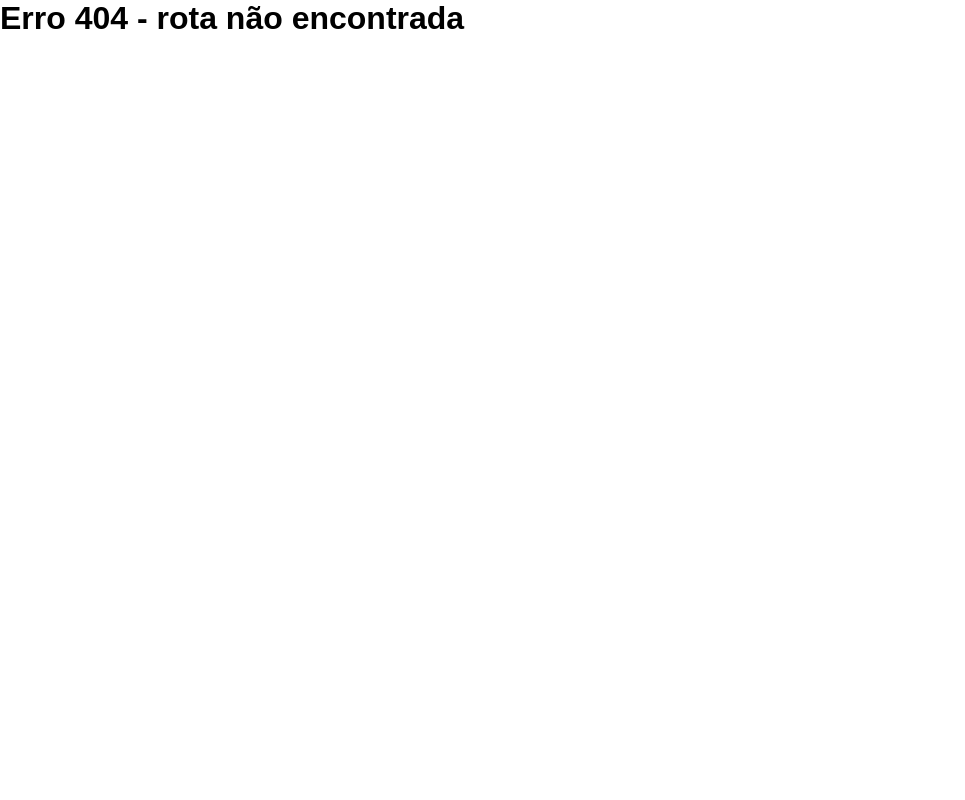
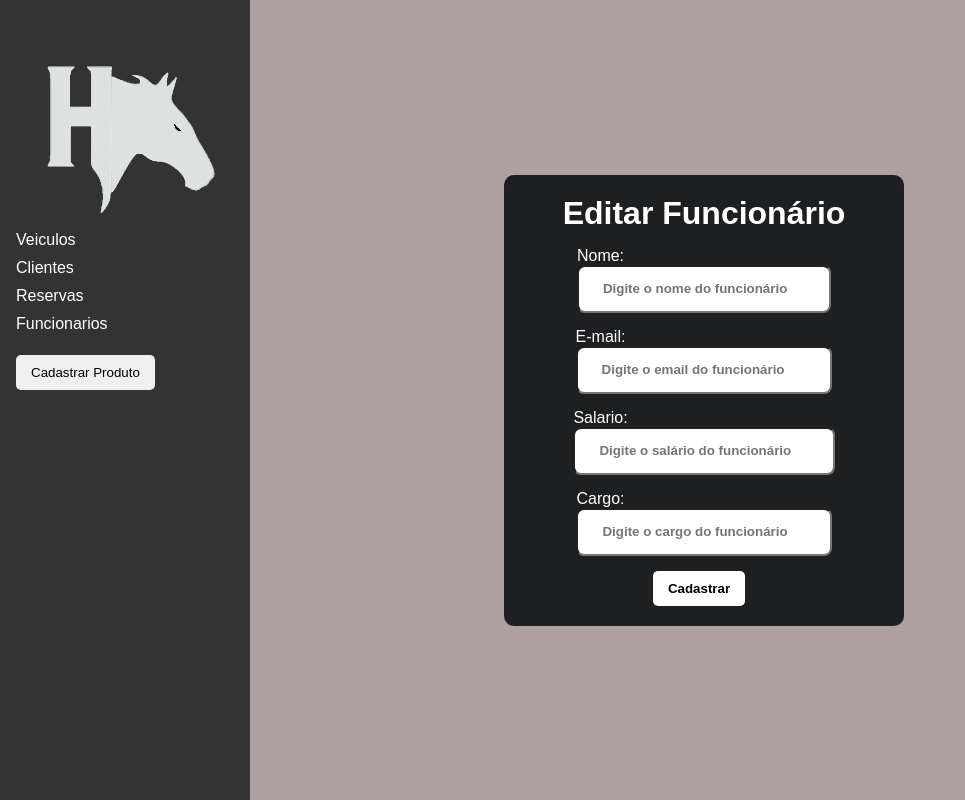
Before and after one commit to xXmarcosX/admHoistener, a React (Vite) app: page /editfunc/1 in a window 1280 px wide. Before the commit this address had no page. Shown: the whole page, without its empty margins (0-965 px from the left). Built offline with nearby package versions, Linux system fonts and the light colour scheme; no server answers.

Commit message:
adicionado lista funcs, alterar e deletar funcs

```diff
--- a/src/components/LateralNavbar/NavBar.jsx
+++ b/src/components/LateralNavbar/NavBar.jsx
@@ -10,8 +10,8 @@ const NavBar = ({ isOpen, onClose }) => {
       <ul>
         <li><Link to="/carros" onClick={onClose}>Veiculos</Link></li>
         <li><Link to="/clientes" onClick={onClose}>Clientes</Link></li>
-        <li><Link to="/vendas" onClick={onClose}>Vendas</Link></li>
-        <li><Link to="/funcionarios" onClick={onClose}>Funcionarios</Link></li>
+        <li><Link to="/vendas" onClick={onClose}>Reservas</Link></li>
+        <li><Link to="/funcs" onClick={onClose}>Funcionarios</Link></li>
       </ul>
 
       <div className="btns">
--- a/src/main.jsx
+++ b/src/main.jsx
@@ -8,7 +8,9 @@ import Car from './routes/Car/Car.jsx'
 import Clientes from './routes/Clientes/Clientes.jsx'
 import EditCar from './routes/EditCar/EditCar.jsx'
 import EditClient from './routes/EditCliente/EditClient.jsx'
+import EditFunc from './routes/EditFunc/EditFunc.jsx'
 import Erro from './routes/Erro/Erro.jsx'
+import Funcionarios from './routes/Funcionarios/Funcionarios.jsx'
 import Home from './routes/Home/Home.jsx'
 import VeiculosRoutes from './routes/Veiculos/Veiculos.jsx'
 
@@ -27,6 +29,8 @@ const router = createBrowserRouter([
       {path: '/editcarro/:id', element: <EditCar/>},
       {path: '/cadveiculo', element: <CadastroVeiculo/>},
       {path: '/editcliente/:id', element: <EditClient/>},
+      {path: '/funcs', element: <Funcionarios/>},
+      {path: '/editfunc/:id', element: <EditFunc/>},
     ]
   }
 ])
--- a/src/routes/Clientes/Clientes.jsx
+++ b/src/routes/Clientes/Clientes.jsx
@@ -35,7 +35,7 @@ const Users = () => {
         <thead>
           <tr>
             <th>Nome</th>
-            <th>Preço</th>
+            <th>Email</th>
             <th>Data de Cadastro</th>
             <th></th>
             <th></th>
--- /dev/null
+++ b/src/routes/EditFunc/EditFunc.jsx
@@ -0,0 +1,119 @@
+import React, { useEffect, useState } from 'react'
+import { useNavigate, useParams } from 'react-router-dom'
+import NavBar from '../../components/LateralNavbar/NavBar'
+import style from './EditFunc.module.css'
+
+const EditFunc = () => {
+
+    const navigate = useNavigate()
+    const {id} = useParams()
+    const [func, setFunc] = useState({
+        name: '',
+        email: '',
+        salario: '',
+        cargo: ''
+    })
+
+    const handleChange = (e) => {
+        const { name, value } = e.target
+        setFunc(prevUser => ({
+          ...prevUser,
+          [name]: value
+        }))
+      }
+
+      useEffect(() => {
+        fetch('http://localhost:4000/funcs/')
+          .then(response => response.json())
+          .then(data => setFunc(data))
+      }, [])
+
+      useEffect(() => {
+        if (func.length > 0 && id) {
+          const foundFunc = func.find(func => func._id === id)
+          if (foundFunc) {
+            setFunc(foundFunc)
+          }
+        }
+      }, [func, id])
+
+    const handleSubmit = (e) => {
+        e.preventDefault()
+        fetch(`http://localhost:4000/func/${id}`, {
+          method: 'PUT',
+          headers: {
+            'Content-Type': 'application/json'
+          },
+          body: JSON.stringify(func)
+        }).then((r) => {
+          alert('Funcionário atualizado com sucesso!')
+          navigate('/funcs')
+        }).catch((e) => {
+          alert(e)
+        })
+      }
+
+  return (
+    <>
+      <NavBar/>
+
+<div className={style.container}>
+  <form className={style.form} onSubmit={handleSubmit}>
+    <h1>Editar Funcionário</h1>
+
+    <label>
+      Nome:
+      <input
+        type="text"
+        placeholder='Digite o nome do funcionário'
+        name='name'
+        required
+        value={func.name}
+        onChange={handleChange}
+      />
+    </label>
+
+    <label>
+      E-mail:
+      <input
+        type="text"
+        placeholder='Digite o email do funcionário'
+        name='email'
+        value={func.email}
+        onChange={handleChange}
+        required
+      />
+    </label>
+
+    <label>
+      Salario:
+      <input
+        type="number"
+        placeholder='Digite o salário do funcionário'
+        name='salario'
+        value={func.salario}
+        onChange={handleChange}
+        required
+      />
+    </label>
+
+    <label>
+      Cargo:
+      <input
+        type="text"
+        placeholder='Digite o cargo do funcionário'
+        name='cargo'
+        value={func.cargo}
+        onChange={handleChange}
+        required
+      />
+    </label>
+
+    <button>Cadastrar</button>
+  </form>
+</div>
+    </>
+  )
+}
+
+export default EditFunc
--- /dev/null
+++ b/src/routes/EditFunc/EditFunc.module.css
@@ -0,0 +1,35 @@
+.container{
+    width: 100%;
+    height: 100vh;
+    display: flex;
+    justify-content: center;
+    align-items: center;
+    padding-left: 10%;
+    background-color: rgb(174, 161, 161);
+}
+
+.form{
+    width: 50%;
+    display: flex;
+    flex-direction: column;
+    justify-content: center;
+    align-items: center;
+}
+
+.form input{
+    border-radius: 8px;
+    height: 6vh;
+    width: 100%;
+    padding-left: 24px;
+    font-weight: 600;
+}
+
+.form::placeholder{
+    font-size: 22px;
+}
+
+.form button{
+    background-color: white;
+    color: black;
+    font-weight: 700;
+}
--- /dev/null
+++ b/src/routes/Funcionarios/Funcionarios.jsx
@@ -0,0 +1,67 @@
+import React, { useEffect, useState } from 'react'
+import { Link } from 'react-router-dom'
+import NavBar from '../../components/LateralNavbar/NavBar'
+import style from './Funcionarios.module.css'
+
+const Funcionarios = () => {
+
+    const [funcionarios, setFuncionarios] = useState([])
+
+    useEffect(() => {
+        fetch('http://localhost:4000/funcs')
+        .then(response => response.json())
+        .then(data => setFuncionarios(data))
+        .catch(e => alert('erro: ', e))
+    }, [])
+
+    const handleDelete =((id)=>{
+        fetch(`http://localhost:4000/func/${id}`,{
+          method:'delete',
+        }).then(()=>{
+          alert('Funcinário demitido')
+          location.reload()
+        })
+       })
+
+  return (
+    <>
+      <NavBar/>
+
+<section className={style.listaClientes}>
+
+<table>
+  <thead>
+    <tr>
+      <th>Nome</th>
+      <th>Email</th>
+      <th>Salário</th>
+      <th></th>
+      <th></th>
+    </tr>
+  </thead>
+  <tbody>
+    {funcionarios.map((item, index) => (
+      <tr key={index}>
+        <td>{item.name}</td>
+        <td>{item.email}</td>
+        <td>R$ {item.salario}</td>
+        <td>
+        <Link className={style.edit} to={`/editfunc/${item._id}`}>
+            Editar
+          </Link>
+        </td>
+        <td>
+          <button onClick={handleDelete.bind(this, item._id)} className={style.delete}>
+            Deletar
+          </button>
+        </td>
+      </tr>
+    ))}
+  </tbody>
+</table>
+</section>
+    </>
+  )
+}
+
+export default Funcionarios
--- /dev/null
+++ b/src/routes/Funcionarios/Funcionarios.module.css
@@ -0,0 +1,76 @@
+.listaClientes{
+    width: 100%;
+    display: flex;
+    justify-content: center;
+    text-align: center;
+    padding-left: 15%;
+    background-color: #31363F;
+    color: white;
+    height: 100vh;
+    overflow-y: auto;
+}
+
+
+table {
+    width: 95%;
+    border-collapse: collapse;
+    margin-top: 2%;
+    font-size: 18px;
+    text-align: left;
+    height: auto;
+  }
+
+  table thead {
+    background-color: #006f5d;
+    color: #ffffff;
+  }
+
+  table thead th {
+    padding: 12px 15px;
+  }
+
+  table tbody tr {
+    border-bottom: 1px solid #dddddd;
+  }
+
+  table tbody td {
+    padding: 12px 15px;
+  }
+
+  table tbody td a, table tbody td button {
+    color: white;
+  }
+
+  table tbody td a:hover, table tbody td button:hover {
+    color: #006f5d;
+  }
+
+  .delete{
+    background-color: red;
+    transition: 200ms ease-in-out;
+  }
+
+  .delete:hover{
+    background-color: rgb(213, 5, 5);
+    color: white;
+  }
+
+  .edit{
+    background-color: yellow;
+    transition: 200ms ease-in-out;
+    color: black;
+    display: flex;
+    justify-content: center;
+    text-align: center;
+    align-items: center;
+    width: 60%;
+    border-radius: 8px;
+    padding: 5px;
+    font-size: 14px;
+    height: 5.2vh;
+  }
+
+  .edit:hover{
+    background-color: rgb(187, 187, 6);
+    color: black;
+  }
```
